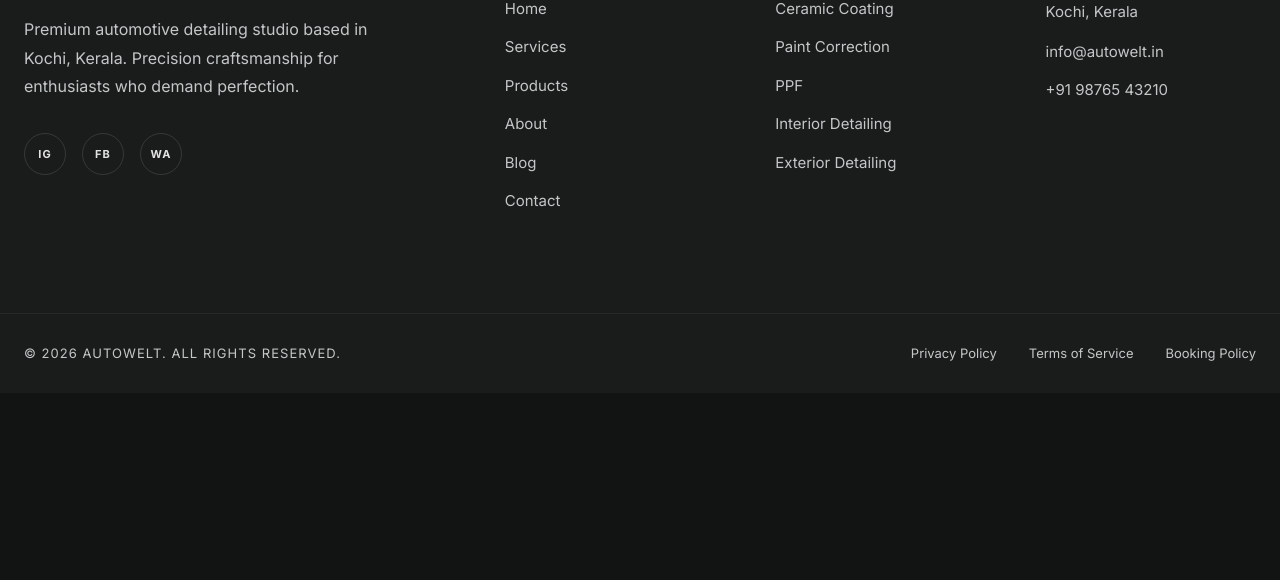
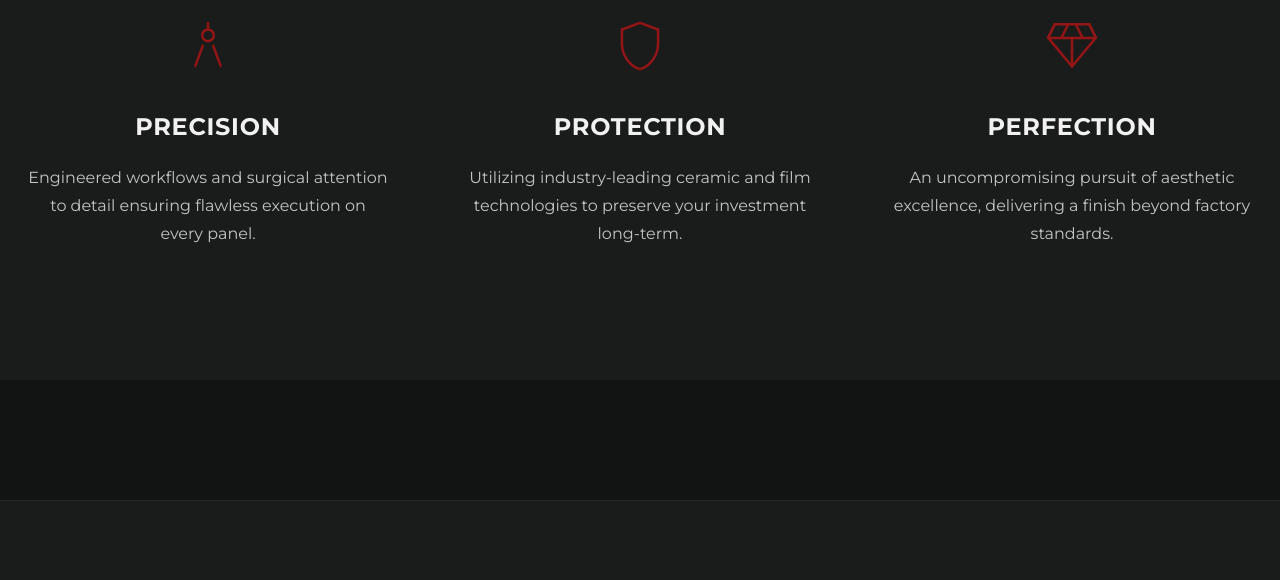
Before and after one commit to VISHNU-LMNTRIX/autowelt, a website: page index.html in a window 1280 px wide. Shown: the part 2328-2908 px from the top of the page. Before the commit the page ends 2721 px from the top, so only its background shows below. Drawn offline with nearby package versions, Linux system fonts and the light colour scheme; files that its build step writes are made by us from their sources.

Commit message:
Added standards section in homepage

```diff
--- a/components/standards-section.html
+++ b/components/standards-section.html
@@ -0,0 +1,96 @@
+<section class="standards-section">
+
+    <div class="standards-container">
+
+        <!-- HEADING -->
+
+        <div class="section-heading">
+
+            <h2>THE AUTOWELT STANDARD</h2>
+
+        </div>
+
+
+        <!-- STANDARDS GRID -->
+
+        <div class="standards-grid">
+
+            <!-- ITEM 1 -->
+
+            <article class="standard-item">
+
+                <div class="standard-icon">
+
+                    <span class="material-symbols-outlined">
+
+                        architecture
+
+                    </span>
+
+                </div>
+
+                <h3>PRECISION</h3>
+
+                <p>
+                    Engineered workflows and surgical attention
+                    to detail ensuring flawless execution
+                    on every panel.
+                </p>
+
+            </article>
+
+
+            <!-- ITEM 2 -->
+
+            <article class="standard-item">
+
+                <div class="standard-icon">
+
+                    <span class="material-symbols-outlined">
+
+                        shield
+
+                    </span>
+
+                </div>
+
+                <h3>PROTECTION</h3>
+
+                <p>
+                    Utilizing industry-leading ceramic and film
+                    technologies to preserve your investment
+                    long-term.
+                </p>
+
+            </article>
+
+
+            <!-- ITEM 3 -->
+
+            <article class="standard-item">
+
+                <div class="standard-icon">
+
+                    <span class="material-symbols-outlined">
+
+                        diamond
+
+                    </span>
+
+                </div>
+
+                <h3>PERFECTION</h3>
+
+                <p>
+                    An uncompromising pursuit of aesthetic
+                    excellence, delivering a finish beyond
+                    factory standards.
+                </p>
+
+            </article>
+
+        </div>
+
+    </div>
+
+</section>
--- a/css/components/standards-section.css
+++ b/css/components/standards-section.css
@@ -0,0 +1,150 @@
+.standards-section {
+
+    position: relative;
+
+    padding: 138px 20px 132px;
+
+    background: #1A1C1C;
+
+    overflow: hidden;
+}
+
+
+.standards-container {
+
+    max-width: 1440px;
+
+    margin: 0 auto;
+}
+
+
+/* =========================================
+   SECTION HEADING
+========================================= */
+
+.standards-section .section-heading {
+
+    text-align: center;
+}
+
+
+.standards-section .section-heading h2 {
+
+    font-family: var(--font-heading);
+
+    font-size: clamp(2.4rem, 3vw, 3.6rem);
+
+    font-weight: 700;
+
+    letter-spacing: 0.06em;
+
+    color: #ececec;
+
+    text-transform: uppercase;
+}
+
+
+/* =========================================
+   GRID
+========================================= */
+
+.standards-grid {
+
+    display: grid;
+
+    grid-template-columns: repeat(3, 1fr);
+
+    gap: 56px;
+
+    margin-top: 45px;
+}
+
+
+/* =========================================
+   ITEM
+========================================= */
+
+.standard-item {
+
+    display: flex;
+
+    flex-direction: column;
+
+    align-items: center;
+
+    text-align: center;
+}
+
+
+/* =========================================
+   ICON
+========================================= */
+
+.standard-icon {
+
+    width: 88px;
+
+    height: 88px;
+
+    display: flex;
+
+    align-items: center;
+
+    justify-content: center;
+
+    margin-bottom: 24px;
+}
+
+
+.standard-icon .material-symbols-outlined {
+
+    font-size: 64px;
+
+    color: #941515;
+
+    font-variation-settings:
+        'FILL' 0,
+        'wght' 250,
+        'GRAD' 0,
+        'opsz' 48;
+}
+
+
+/* =========================================
+   TITLE
+========================================= */
+
+.standard-item h3 {
+
+    font-family: var(--font-heading);
+
+    font-size: 1.5rem;
+
+    font-weight: 700;
+
+    letter-spacing: 0.03em;
+
+    color: #f1f1f1;
+
+    margin-bottom: 24px;
+}
+
+
+/* =========================================
+   DESCRIPTION
+========================================= */
+
+.standard-item p {
+
+    max-width: 360px;
+
+    font-family: var(--font-heading);
+
+    font-size: 1rem;
+
+    font-weight: 400;
+
+    line-height: 1.75;
+
+    color: rgba(255,255,255,0.74);
+}
--- a/css/globals.css
+++ b/css/globals.css
@@ -5,6 +5,10 @@
 /* ===== GOOGLE FONTS ===== */
 
 @import url('https://fonts.googleapis.com/css2?family=Syne:wght@700;800&family=Montserrat:wght@400;500;600;700;800;900&family=Inter:wght@300;400;500;600;700&display=swap');
+
+/* ===== MATERIAL SYMBOLS ===== */
+
+@import url('https://fonts.googleapis.com/css2?family=Material+Symbols+Outlined:opsz,wght,FILL,GRAD@24,400,0,0');
 
 
 /* =========================================
--- a/css/mobile.css
+++ b/css/mobile.css
@@ -51,4 +51,57 @@
         font-size: 1.9rem;
     }
 
+    .standards-section {
+
+        padding: 92px 24px;
+    }
+
+
+    .standards-grid {
+
+        grid-template-columns: 1fr;
+
+        gap: 84px;
+
+        margin-top: 72px;
+    }
+
+
+    .standards-section .section-heading h2 {
+
+        font-size: 2rem;
+
+        line-height: 1.2;
+    }
+
+
+    .standard-icon {
+
+        width: 74px;
+
+        height: 74px;
+
+        margin-bottom: 26px;
+    }
+
+
+    .standard-icon .material-symbols-outlined {
+
+        font-size: 42px;
+    }
+
+
+    .standard-item h3 {
+
+        font-size: 1.7rem;
+    }
+
+
+    .standard-item p {
+
+        font-size: 1rem;
+
+        line-height: 1.8;
+    }
+
 }
--- a/index.html
+++ b/index.html
@@ -42,6 +42,16 @@
 
     <link
         rel="stylesheet"
+        href="css/components/services-section.css"
+    >
+
+    <link
+        rel="stylesheet"
+        href="css/components/standards-section.css"
+    >
+
+    <link
+        rel="stylesheet"
         href="css/components/footer.css"
     >
 
@@ -60,11 +70,6 @@
     <link
         rel="stylesheet"
         href="css/animations.css"
-    >
-
-    <link
-        rel="stylesheet"
-        href="css/components/services-section.css"
     >
 
 </head>
@@ -192,6 +197,8 @@
 
         <div id="services-section-container"></div>
 
+        <div id="standards-section-container"></div>
+
 
     </main>
 
--- a/js/main.js
+++ b/js/main.js
@@ -46,4 +46,9 @@
         "/components/footer.html"
     );
 
+    await loadComponent(
+        "standards-section-container",
+        "/components/standards-section.html"
+    );
+
 });
```
